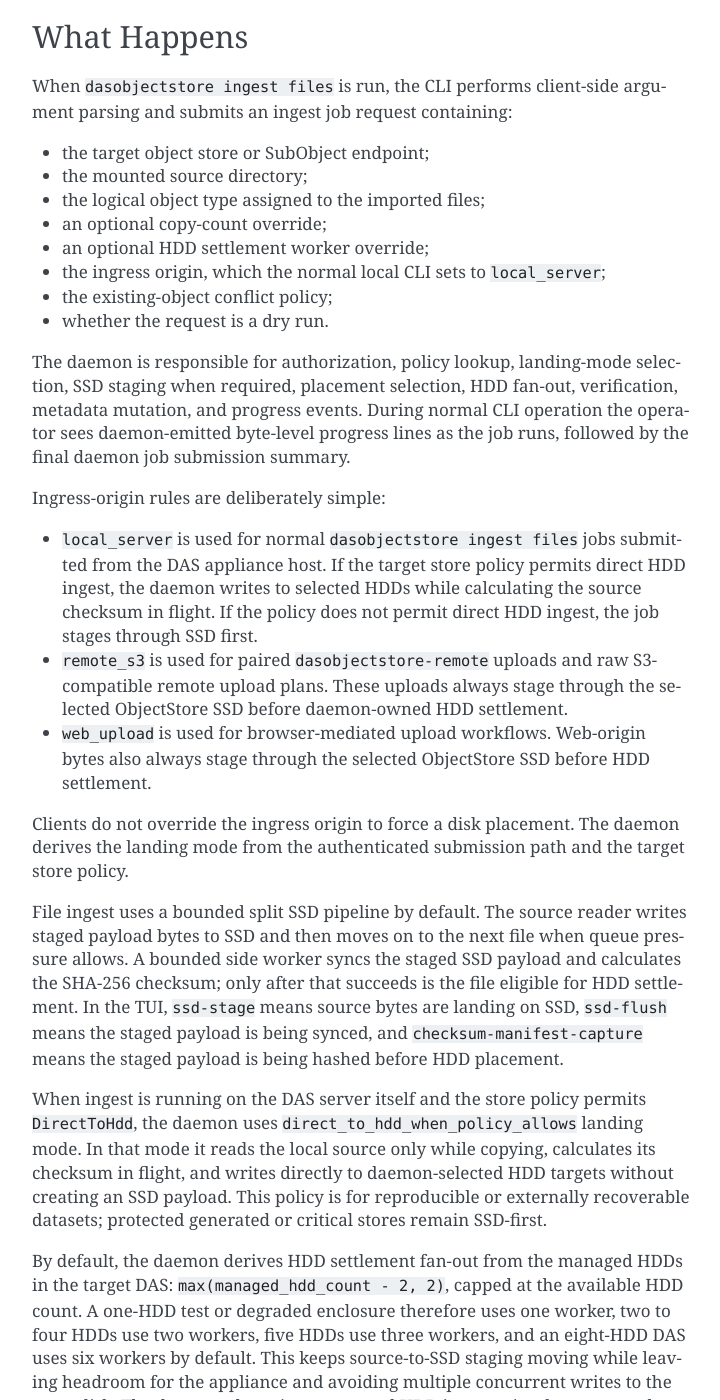
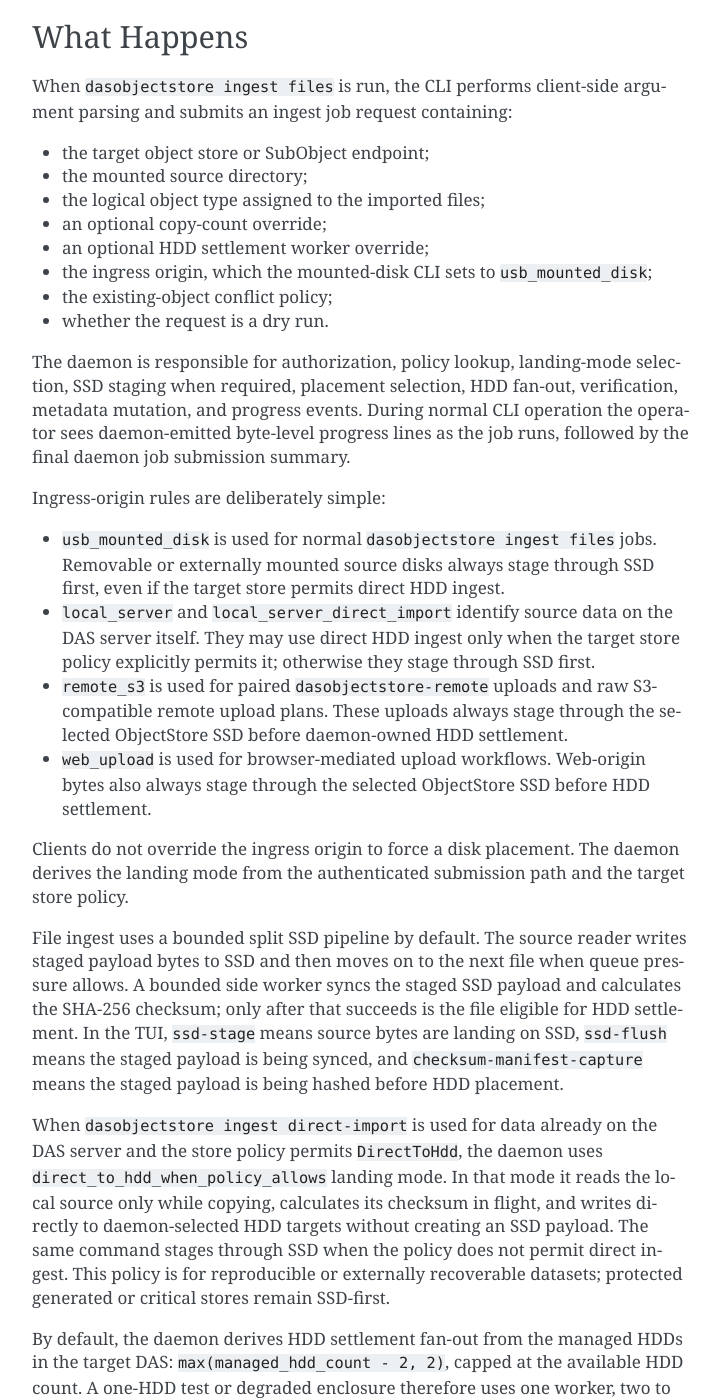
Before and after one commit to sagrudd/DASObjectStore, a Sphinx documentation site: the page built from docs/user/ingesting-files.rst, in a window 1280 px wide and 1400 px high, scrolled down 1637 px. Shown: the whole window, without its empty margins (388-1108 px from the left). Built offline with Sphinx 7.4.7, drawn with Linux system fonts in a browser that asks for light colours.

Commit message:
fix: enforce SSD-first external ingress

```diff
--- a/Cargo.toml
+++ b/Cargo.toml
@@ -15,7 +15,7 @@ members = [
 resolver = "2"
 
 [workspace.package]
-version = "0.69.2"
+version = "0.69.3"
 edition = "2021"
 license = "MPL-2.0"
 repository = "https://github.com/sagrudd/DASObjectStore"
--- a/docs/user/getting-started.rst
+++ b/docs/user/getting-started.rst
@@ -27,8 +27,9 @@ The MVP assumes:
   read/export workflows.
 * A DAS pool has one mandatory SSD ingest device and one or more HDD capacity
   members.
-* Remote S3/API and Web writes are SSD-first. Server-local CLI direct-import
-  bypasses SSD staging and lands directly onto managed HDDs.
+* Remote S3/API, Web, and USB-mounted source disks are SSD-first. Server-local
+  CLI direct-import lands directly onto managed HDDs only when the store policy
+  permits it.
 * Store metadata is mirrored to the DAS SSD when a known SSD root is present so
   the DAS can be moved between hosts.
 
--- a/docs/user/ingesting-files.rst
+++ b/docs/user/ingesting-files.rst
@@ -83,7 +83,7 @@ argument parsing and submits an ingest job request containing:
 * the logical object type assigned to the imported files;
 * an optional copy-count override;
 * an optional HDD settlement worker override;
-* the ingress origin, which the normal local CLI sets to ``local_server``;
+* the ingress origin, which the mounted-disk CLI sets to ``usb_mounted_disk``;
 * the existing-object conflict policy;
 * whether the request is a dry run.
 
@@ -95,11 +95,12 @@ runs, followed by the final daemon job submission summary.
 
 Ingress-origin rules are deliberately simple:
 
-* ``local_server`` is used for normal ``dasobjectstore ingest files`` jobs
-  submitted from the DAS appliance host. If the target store policy permits
-  direct HDD ingest, the daemon writes to selected HDDs while calculating the
-  source checksum in flight. If the policy does not permit direct HDD ingest,
-  the job stages through SSD first.
+* ``usb_mounted_disk`` is used for normal ``dasobjectstore ingest files`` jobs.
+  Removable or externally mounted source disks always stage through SSD first,
+  even if the target store permits direct HDD ingest.
+* ``local_server`` and ``local_server_direct_import`` identify source data on
+  the DAS server itself. They may use direct HDD ingest only when the target
+  store policy explicitly permits it; otherwise they stage through SSD first.
 * ``remote_s3`` is used for paired ``dasobjectstore-remote`` uploads and raw
   S3-compatible remote upload plans. These uploads always stage through the
   selected ObjectStore SSD before daemon-owned HDD settlement.
@@ -120,12 +121,14 @@ SSD, ``ssd-flush`` means the staged payload is being synced, and
 ``checksum-manifest-capture`` means the staged payload is being hashed before
 HDD placement.
 
-When ingest is running on the DAS server itself and the store policy permits
-``DirectToHdd``, the daemon uses ``direct_to_hdd_when_policy_allows`` landing
-mode. In that mode it reads the local source only while copying, calculates its
-checksum in flight, and writes directly to daemon-selected HDD targets without
-creating an SSD payload. This policy is for reproducible or externally
-recoverable datasets; protected generated or critical stores remain SSD-first.
+When ``dasobjectstore ingest direct-import`` is used for data already on the
+DAS server and the store policy permits ``DirectToHdd``, the daemon uses
+``direct_to_hdd_when_policy_allows`` landing mode. In that mode it reads the
+local source only while copying, calculates its checksum in flight, and writes
+directly to daemon-selected HDD targets without creating an SSD payload. The
+same command stages through SSD when the policy does not permit direct ingest.
+This policy is for reproducible or externally recoverable datasets; protected
+generated or critical stores remain SSD-first.
 
 By default, the daemon derives HDD settlement fan-out from the managed HDDs in
 the target DAS: ``max(managed_hdd_count - 2, 2)``, capped at the available HDD
```
Also changed, not shown: CHANGELOG.md (+5 -0 lines), TODO.md (+1 -1 lines), docs/user/store-classes.rst (+4 -3 lines), 6 other files.
